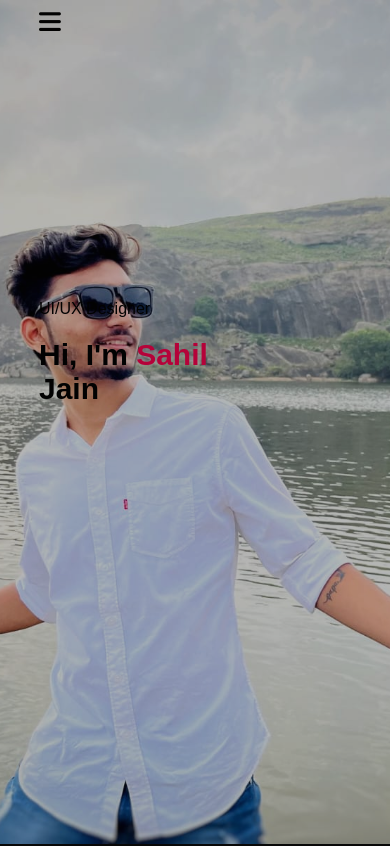
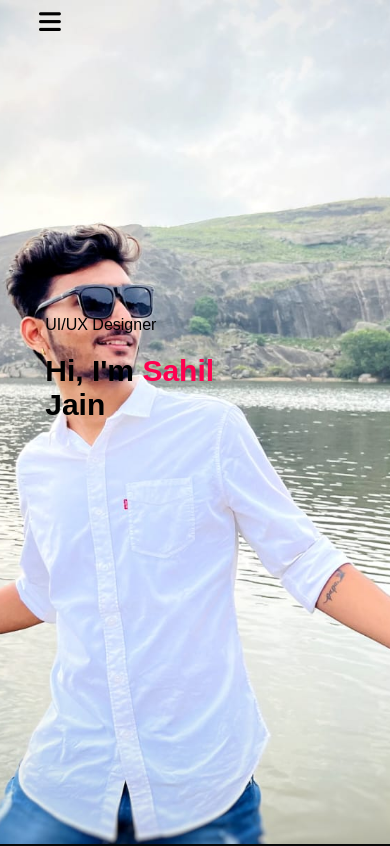
Before and after one commit to sahilthole/portfolio-project.github.io, a plain HTML site: page index.html in a window 390 px wide. Shown: the top 846 px of the page. Drawn offline with Linux system fonts and the light colour scheme.

Commit message:
Update style.css

```diff
--- a/style.css
+++ b/style.css
@@ -388,14 +388,14 @@ nav .fas {
 @media only screen and (max-width: 600px) {
     #header {
         background-image: url(background_6.jpeg);
-        opacity: 70%;
+
     }
 
     .header-text {
 
-        margin-top: 85%;
+        margin-top: 90%;
         font-size: 16px;
-        margin-left: 0%;
+        margin-left: 2%;
     }
 
     .header-text h1 {
@@ -433,9 +433,9 @@ nav .fas {
     }
 
     .header-text {
-        margin-top: 85%;
+        margin-top: 90%;
         font-size: 16px;
-        margin-left: 0%;
+        margin-left: 2%;
     }
 
     .header-text h1 {
```
